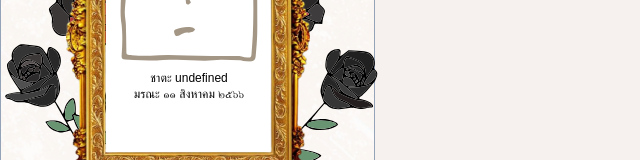
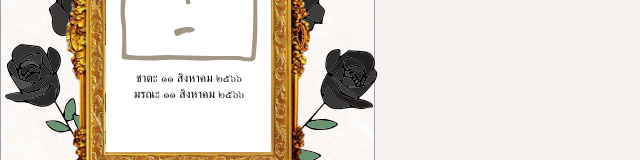
Before and after one commit to Tantatorn-dev/deathtalk-photobooth, a SvelteKit app: page /intro in a window 1280 px wide. Shown: the part 171-331 px from the top of the page, without its empty margins (0-640 px from the left). Built offline with nearby package versions, Linux system fonts and the light colour scheme; a web font is replaced by a local one.

Commit message:
feat: handle birthday undefined

```diff
--- a/src/components/common/Frame.svelte
+++ b/src/components/common/Frame.svelte
@@ -9,7 +9,7 @@
 	let birthDateValue = new Date();
 
 	birthDate.subscribe((value) => {
-		birthDateValue = new Date(value);
+		if (value) birthDateValue = new Date(value);
 	});
 
 	let nameValue: string;
```
